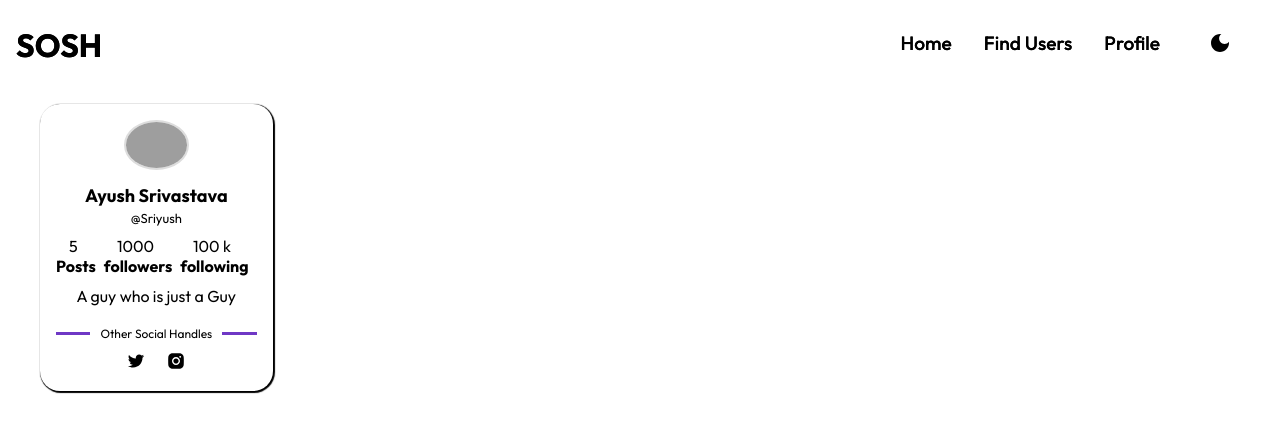
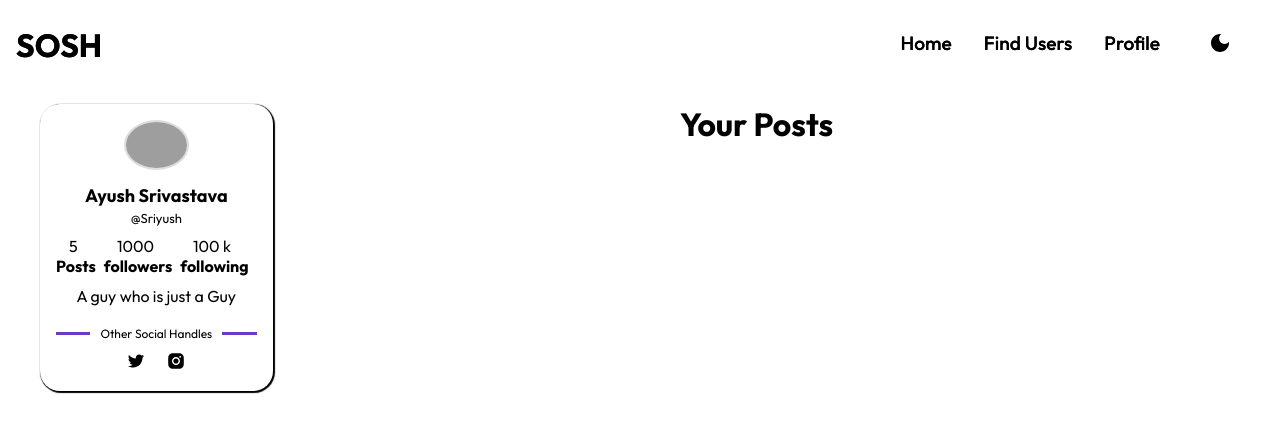
Before and after one commit to Sriyush/Mern-project, a React (Create React App) app in the folder frontend/: page /profile in a window 1280 px wide. Shown: the top 432 px of the page. Built offline with nearby package versions, Linux system fonts and the light colour scheme; grey boxes are pictures that could not be loaded.

Commit message:
working on profile page

```diff
--- a/frontend/src/components/Profile/Profile.js
+++ b/frontend/src/components/Profile/Profile.js
@@ -7,7 +7,9 @@ const ProfilePage = ({ darkTheme, setDarkTheme }) => {
     document.body.classList.toggle("dark", darkTheme);
   };
   return (
-    <Box>
+    <Box display="flex"
+    flexDirection="row"
+    >
       <Navbar toggleTheme={toggleTheme} />
       <Box display="flex"
       flexDirection="column"
@@ -21,6 +23,17 @@ const ProfilePage = ({ darkTheme, setDarkTheme }) => {
       bg="muted">
         <UserCard/>
       </Box>
+      <Box display="flex"
+      flexDirection="column"
+      justifyContent="space-between"
+      as="main"
+      px={5}
+      py={3}
+      width={1}
+      mt={10}
+      bg="muted">
+        <h1>Your Posts</h1>
+      </Box>
     </Box>
   );
 };
```
